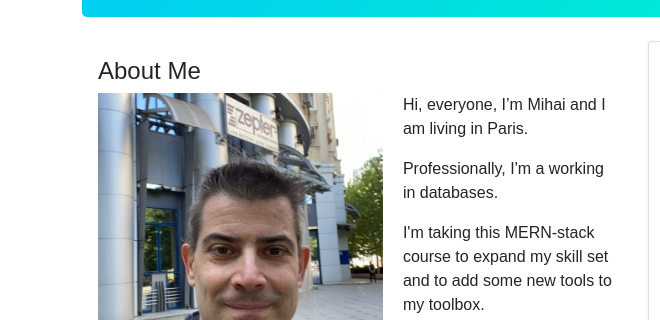
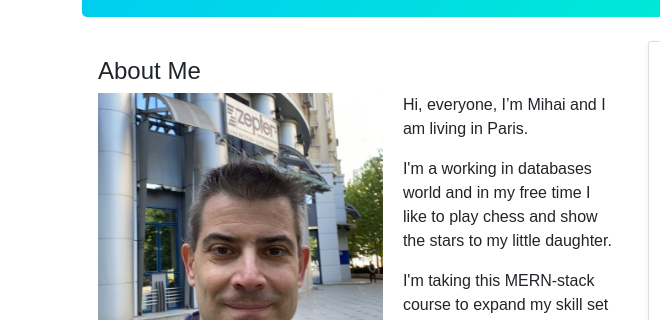
Before and after one commit to mdiaconescu/mdiaconescu.github.io, a website: page index.html in a window 1280 px wide. Shown: the part 401-721 px from the top of the page, 0-660 px from the left. Drawn offline with Linux system fonts and the light colour scheme.

Commit message:
Update index.html

```diff
--- a/index.html
+++ b/index.html
@@ -43,7 +43,7 @@
                     <div class="card-body">
                         <h4>About Me</h4>
                         <p class="card-text"><img class="floatLeft" src="./images/profile-color.jpg">Hi, everyone, I’m Mihai and I am living in Paris.</p>
-                        <p class="card-text">Professionally, I'm a working in databases.</p>
+                        <p class="card-text"> I'm a working in databases world and in my free time I like to play chess and show the stars to my little daughter.</p>
                         <p class="card-text">I'm taking this MERN-stack course to expand my skill set and to add some new tools to my toolbox.</p>
                         <p><b>Email:</b> <a href="mailto:mdiaconescu@gmail.com">mdiaconescu@gmail.com</a></p>
                         <p><b>GitHub:</b> <a href="https://github.com/mdiaconescu" target="_blank">https://github.com/mdiaconescu</a></p>
```
